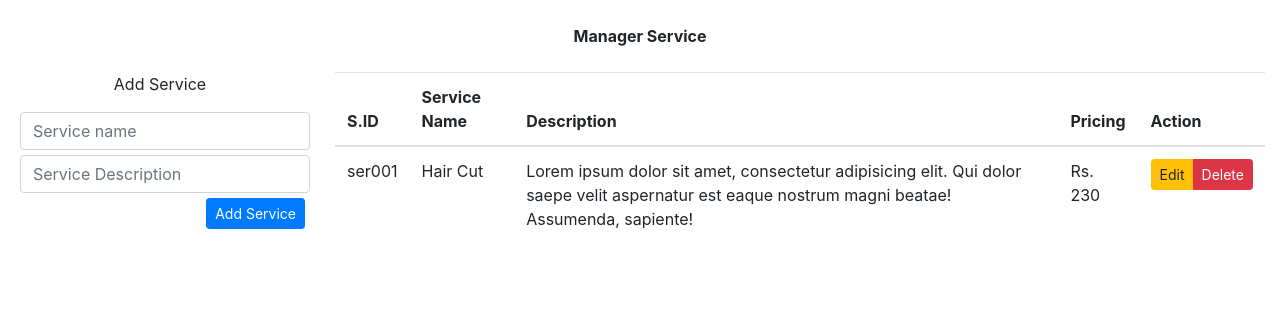
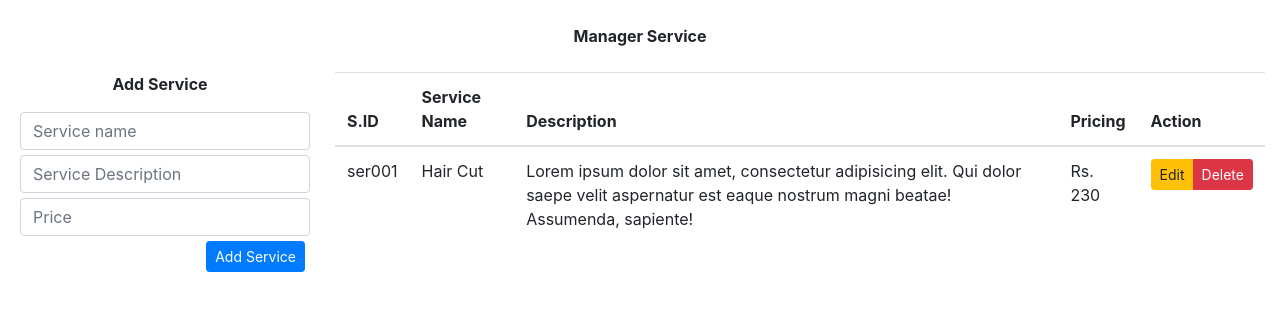
Before and after one commit to nashpb/some_php_project, a PHP site: page /manage_service.php in a window 1280 px wide. Shown: the part 152-463 px from the top of the page. Run offline with PHP 8.4, Linux system fonts and the light colour scheme.

Commit message:
price filed added in manage service
price input field added in "add service form" belongs to manage service page

```diff
--- a/manage_service.php
+++ b/manage_service.php
@@ -50,9 +50,10 @@
 		<div class="row">
 			<div class="col-md-3">
 				<form action="" class="form-group">
-					<p class="text-center">Add Service</p>
+					<p class="text-center font-weight-bold">Add Service</p>
 					<input type="text" class="form-control" placeholder="Service name">
 					<input type="text" class="form-control" placeholder="Service Description">
+					<input type="number" class="form-control" placeholder="Price">
 					<div class="text-right">
 						<input type="submit" value="Add Service" class="btn btn-sm btn-primary">
 					</div>
```
